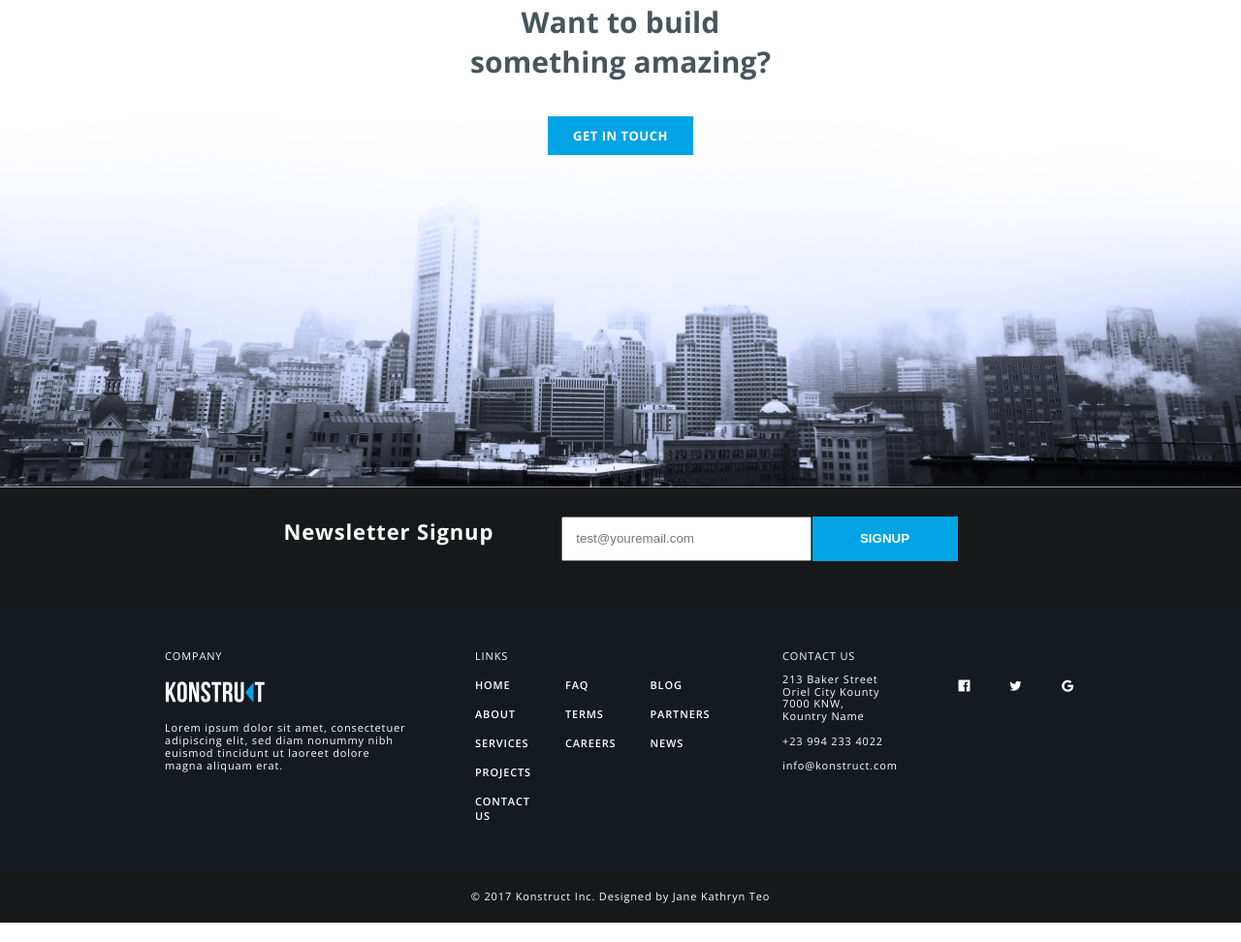
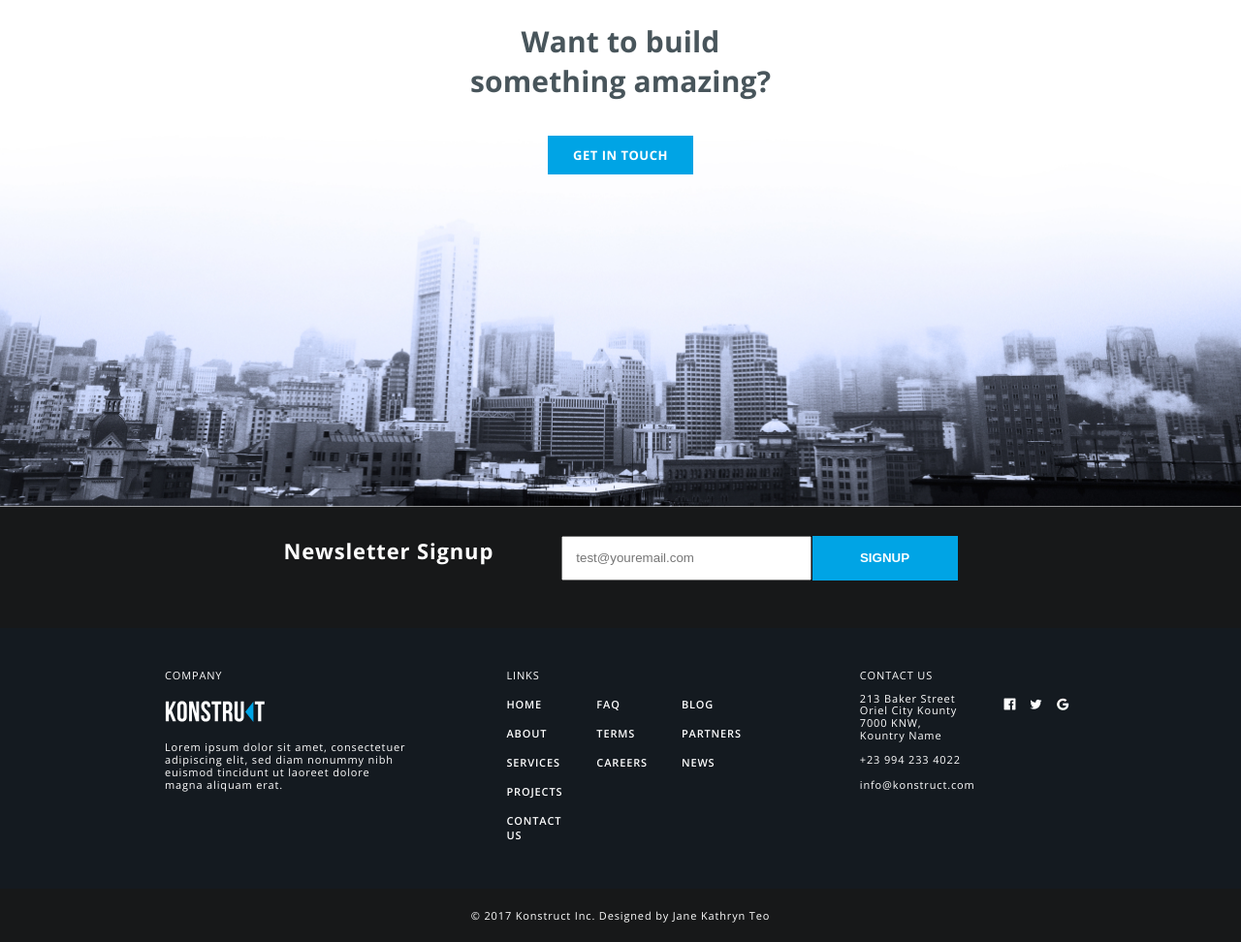
Before and after one commit to quarentyne/prohect-MAGNA, a plain HTML site: page index.html in a window 1280 px wide. Shown: the part 2133-3105 px from the top of the page at 97% size. Drawn offline with nearby package versions, Linux system fonts and the light colour scheme; files whose address does not match are found by name.

Commit message:
Add files via upload
changing footer flex

```diff
--- a/style.css
+++ b/style.css
@@ -130,6 +130,7 @@ li {
   background-color: #00a4e5;
 }
 .service-bottom {
+  width: 100%;
   margin-top: 78px;
   display: flex;
   justify-content: space-between; /*Не работает. Разобраться почему */
@@ -144,7 +145,7 @@ li {
 }
 .first-service-bottom,
 .second-service-bottom {
-  margin-right: 27px;
+  margin-right: 30px;
 }
 .bold-service {
   font-weight: bold;
@@ -222,6 +223,8 @@ input[type="submit"] {
   display: flex;
   letter-spacing: 0.85px;
   font-size: 11px;
+  justify-content: space-between;
+  width: 100%;
 }
 .footer-container li {
   font-size: 11px;
@@ -231,7 +234,6 @@ input[type="submit"] {
 }
 .footer-company {
   width: 250px;
-  margin-right: 70px;
 }
 .footer-company img {
   margin-top: 19px;
@@ -243,7 +245,6 @@ input[type="submit"] {
 }
 .footer-links {
   width: 262px;
-  margin-right: 55px;
 }
 .footer-links a {
   color: #ffffff;
@@ -266,7 +267,6 @@ input[type="submit"] {
 }
 .footer-contact {
   width: 141px;
-  margin-right: 40px;
 }
 .footer-contact p {
   font-size: 11px;
@@ -282,7 +282,10 @@ input[type="submit"] {
   color: #00a4e5;
 }
 .social-network {
+  width: 90px;
   margin-top: 72px;
+  display: flex;
+  justify-content: space-around;
 }
 .social {
   display: inline-block;
@@ -293,11 +296,9 @@ input[type="submit"] {
 }
 .social-fb {
   background-position: 0 0;
-  margin-right: 37px;
 }
 .social-twitter {
   background-position: -37px 0;
-  margin-right: 37px;
 }
 .social-google {
   background-position: -74px 0;
```
